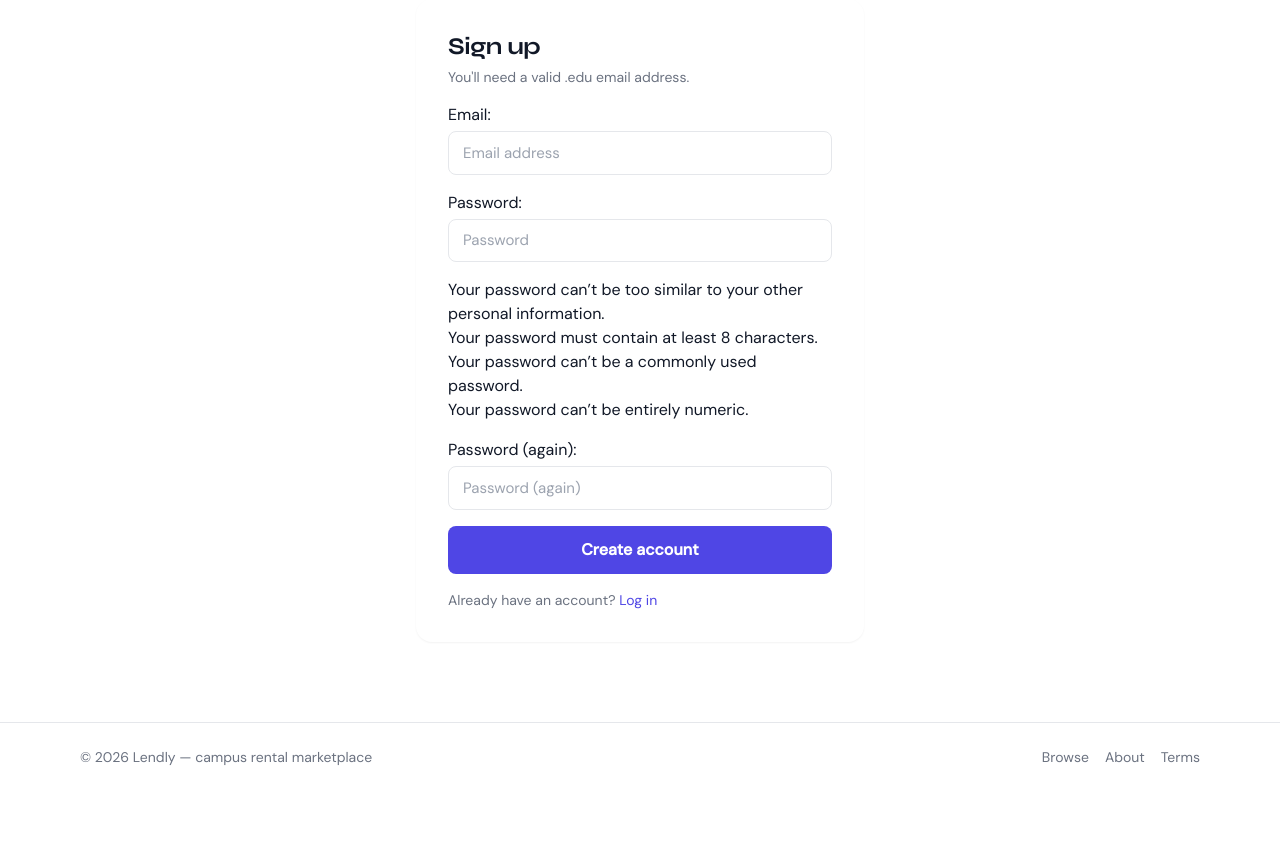
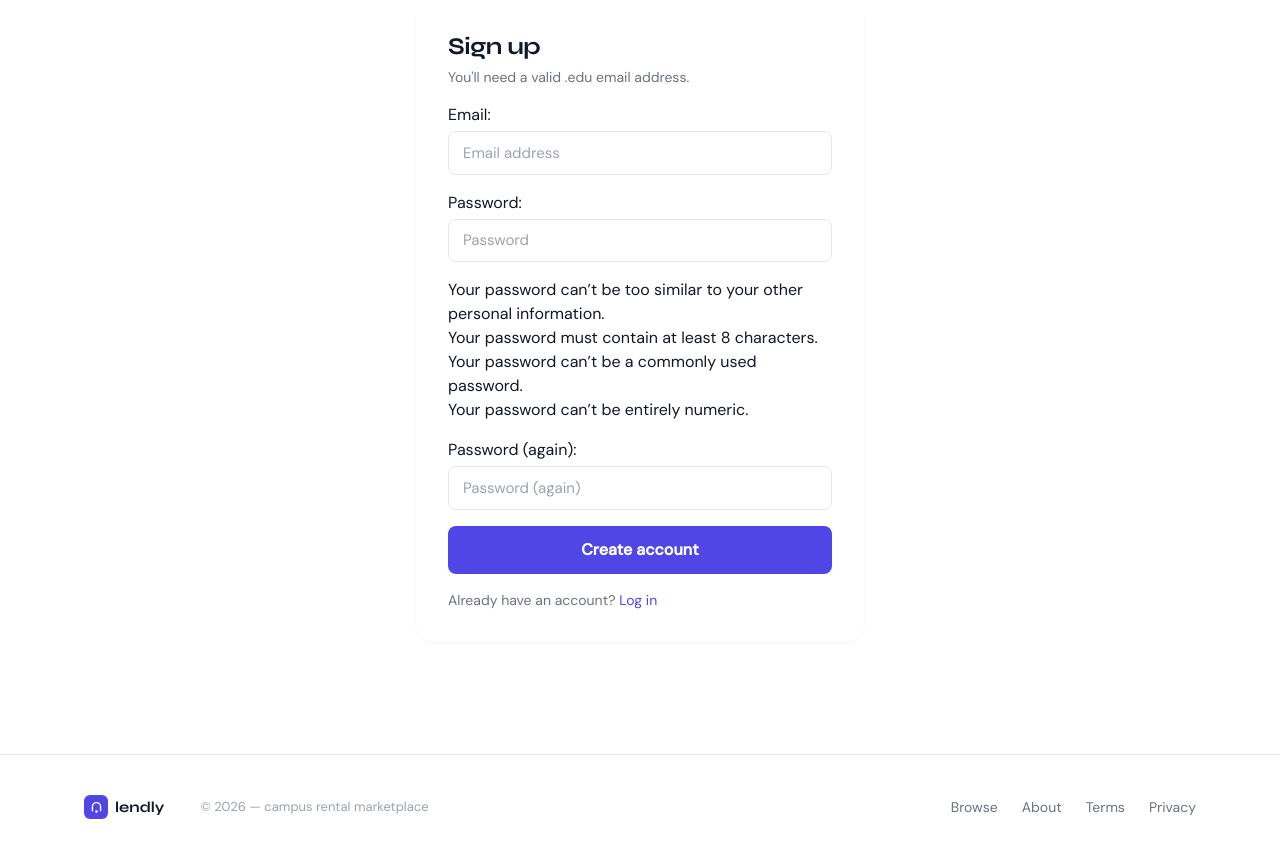
Before and after one commit to aaronmanoj23/Lendly, a Django app: page /accounts/signup/ in a window 1280 px wide. Shown: the part 96-955 px from the top of the page. Before the commit the page ends 861 px from the top, so only its background shows below. Run offline with Django 5.2, Linux system fonts and the light colour scheme; some libraries are stand-ins or nearby versions.

Commit message:
style: redesign footer with logo mark, refined link layout, and CSS variable theming

```diff
--- a/templates/partials/footer.html
+++ b/templates/partials/footer.html
@@ -1,10 +1,28 @@
-<footer class="bg-white border-t border-gray-200 mt-12">
-  <div class="max-w-6xl mx-auto px-4 py-6 text-sm text-gray-500 flex flex-col md:flex-row justify-between">
-    <div>© {% now "Y" %} Lendly — campus rental marketplace</div>
-    <div class="flex gap-4 mt-2 md:mt-0">
-      <a href="{% url 'browse' %}" class="hover:text-indigo-600">Browse</a>
-      <a href="#" class="hover:text-indigo-600">About</a>
-      <a href="#" class="hover:text-indigo-600">Terms</a>
+<footer style="background:var(--white); border-top:1.5px solid var(--border); margin-top:5rem;">
+  <div class="max-w-6xl mx-auto px-5" style="padding-top:2.5rem; padding-bottom:2.5rem;">
+    <div style="display:flex; flex-wrap:wrap; justify-content:space-between; align-items:center; gap:1.5rem;">
+
+      <div style="display:flex; align-items:center; gap:2.25rem;">
+        <a href="{% url 'home' %}" style="display:flex; align-items:center; gap:7px; text-decoration:none;">
+          <span style="width:24px; height:24px; background:var(--indigo); border-radius:6px; display:flex; align-items:center; justify-content:center;">
+            <svg width="13" height="13" viewBox="0 0 16 16" fill="none"><path d="M3 12V7a5 5 0 0 1 10 0v5" stroke="white" stroke-width="1.75" stroke-linecap="round"/><circle cx="8" cy="13" r="1.5" fill="white"/></svg>
+          </span>
+          <span style="font-family:var(--font-display); font-size:0.9375rem; font-weight:700; color:var(--text-primary);">lendly</span>
+        </a>
+        <span style="font-size:0.8125rem; color:var(--text-muted);">© {% now "Y" %} — campus rental marketplace</span>
+      </div>
+
+      <nav style="display:flex; gap:1.5rem;">
+        <a href="{% url 'browse' %}" style="font-size:0.875rem; color:var(--text-secondary); text-decoration:none; transition:color 0.15s;"
+           onmouseover="this.style.color='var(--indigo)'" onmouseout="this.style.color='var(--text-secondary)'">Browse</a>
+        <a href="#" style="font-size:0.875rem; color:var(--text-secondary); text-decoration:none; transition:color 0.15s;"
+           onmouseover="this.style.color='var(--indigo)'" onmouseout="this.style.color='var(--text-secondary)'">About</a>
+        <a href="#" style="font-size:0.875rem; color:var(--text-secondary); text-decoration:none; transition:color 0.15s;"
+           onmouseover="this.style.color='var(--indigo)'" onmouseout="this.style.color='var(--text-secondary)'">Terms</a>
+        <a href="#" style="font-size:0.875rem; color:var(--text-secondary); text-decoration:none; transition:color 0.15s;"
+           onmouseover="this.style.color='var(--indigo)'" onmouseout="this.style.color='var(--text-secondary)'">Privacy</a>
+      </nav>
+
     </div>
   </div>
 </footer>
```
